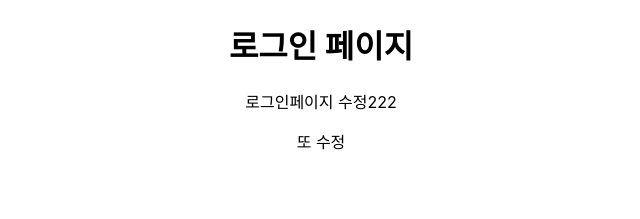
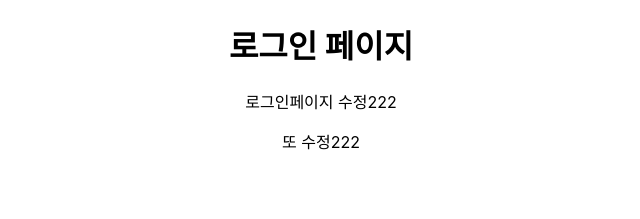
Before and after one commit to shin-hyun-ju2/teamproject, a React (Create React App) app: page /Login in a window 1280 px wide. Shown: the top 219 px of the page, without its empty margins (319-959 px from the left). Built offline with nearby package versions, Linux system fonts and the light colour scheme.

Commit message:
로그인 또 수정 222
로그인 또 수정 222

```diff
--- a/src/login/Login.js
+++ b/src/login/Login.js
@@ -5,7 +5,7 @@ function Login() {
     <>
       <h1>로그인 페이지</h1>
       <p>로그인페이지 수정222</p>
-      <p>또 수정</p>
+      <p>또 수정222</p>
     </>
   );
 }
```
